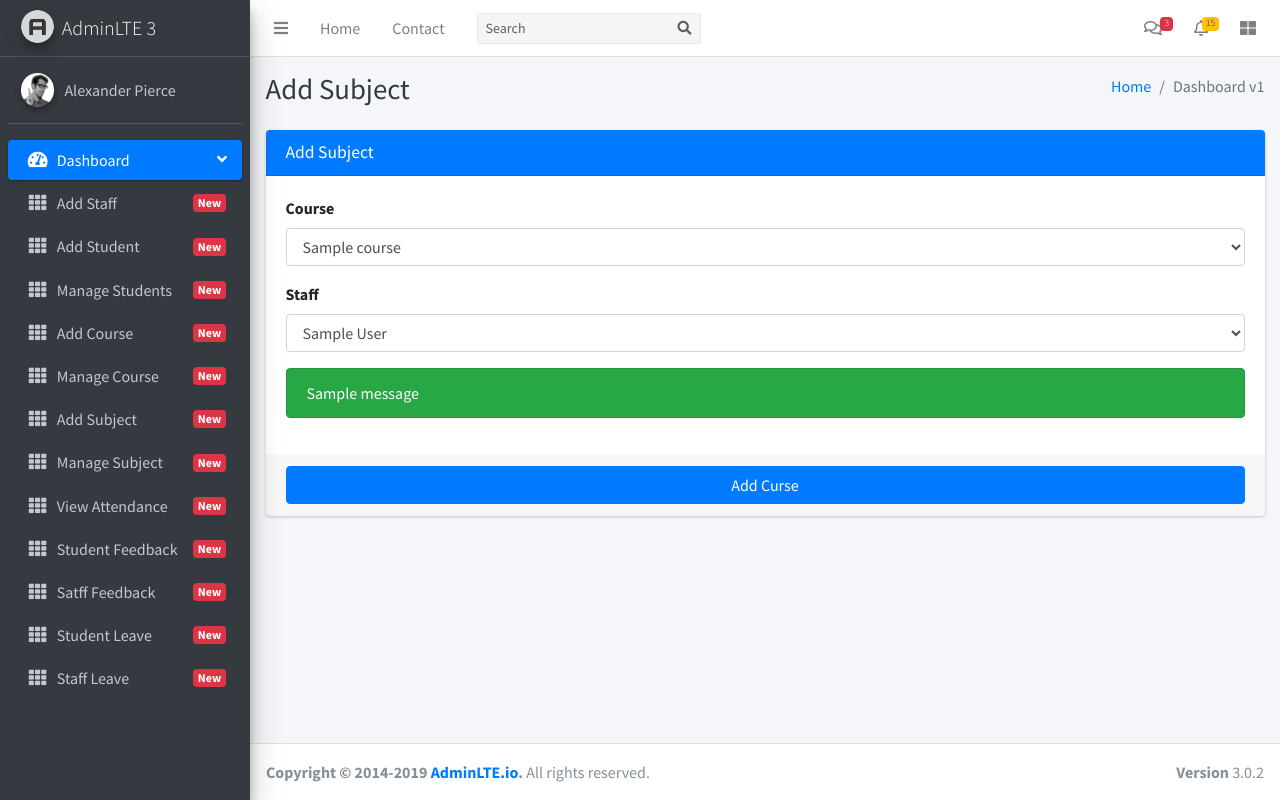
After one commit to AndresFloresPerez/Estudiantes, a Django app: template estudiantes/estudianteapp/templates/hod_template/add_subject_template.html in a window 1280 px wide. The commit adds this page. Run offline with Django 3.2, Linux system fonts and the light colour scheme; the template is opened without the code that fills it: most values are stand-ins (such as "Sample title", 1, 10 or a date in 2020); one stand-in notice (Sample message) is shown; some libraries are stand-ins or nearby versions.

Commit message:
Creamos la platilla de temas

```diff
--- /dev/null
+++ b/estudiantes/estudianteapp/templates/hod_template/add_subject_template.html
@@ -0,0 +1,71 @@
+{% extends 'hod_template/base_template.html' %}
+{% block page_title %}
+Add Subject
+{% endblock page_title %}
+{% block main_content %}
+    <!-- Main content -->
+    <section class="content">
+      <div class="container-fluid">
+          <div class="row">
+              <div class="col-md-12">
+            <!-- general form elements -->
+            <div class="card card-primary">
+              <div class="card-header">
+                <h3 class="card-title">Add Subject</h3>
+              </div>
+              <!-- /.card-header -->
+              <!-- form start -->
+              <form role="form" action="/add_subject_save" method="post">
+                  {% csrf_token %}
+                <div class="card-body">
+                 <div class="form-group">
+                    <label>Course</label>
+                    <select  class="form-control"   name="courseid">
+                        {% for course in courses %}
+                             <option value="{{ course.id }}"> {{ course.course_name }}</option>
+                        {% endfor%}
+
+                    </select>
+                  </div>
+
+                 <div class="form-group">
+                    <label>Staff</label>
+                    <select  class="form-control"   name="courseid">
+                        {% for staff in staffs %}
+                             <option value="{{ staff.id }}"> {{ staff.first_name }} {{ staff.last_name }}</option>
+                        {% endfor%}
+
+                    </select>
+                  </div>
+
+                      <div class="form-group">
+                      {% if messages %}
+                        {% for message in messages %}
+                        {% if message.tags == 'error' %}
+                        <div class="alert alert-danger" style="margin-top:10px">{{ message }}</div>
+                        {% endif %}
+                        {% if message.tags == 'success' %}
+                        <div class="alert alert-success" style="margin-top:10px">{{ message }}</div>
+                        {% endif %}
+                        {% endfor %}
+                      {% endif %}
+                    </div>
+
+                </div>
+                <!-- /.card-body -->
+
+                <div class="card-footer">
+                  <button type="submit" class="btn btn-primary btn-block">Add Curse</button>
+                </div>
+              </form>
+            </div>
+            <!-- /.card -->
+
+
+
+          </div>
+          </div>
+      </div>
+    </section>
+    <!-- /.content -->
+{% endblock main_content %}
--- a/estudiantes/estudianteapp/templates/hod_template/sidebar_template.html
+++ b/estudiantes/estudianteapp/templates/hod_template/sidebar_template.html
@@ -80,7 +80,7 @@
             </a>
           </li>
            <li class="nav-item">
-            <a href="/add_staff" class="nav-link">
+            <a href="/add_subject" class="nav-link">
               <i class="nav-icon fas fa-th"></i>
               <p>
                 Add Subject
--- a/estudiantes/estudiantes/urls.py
+++ b/estudiantes/estudiantes/urls.py
@@ -35,5 +35,7 @@ urlpatterns = [
     path('add_course_save',HodViews.add_course_save),
     path('add_student',HodViews.add_student),
     path('add_student_save',HodViews.add_student_save),
+    path('add_subject',HodViews.add_subject),
+    path('add_subject_save',HodViews.add_subject_save),
 
 ]+static(settings.MEDIA_URL,document_root=settings.MEDIA_ROOT)+static(settings.STATIC_URL,document_root=settings.STATIC_ROOT)
```
Also changed, not shown: estudiantes/estudianteapp/HodViews.py (+8 -0 lines).
